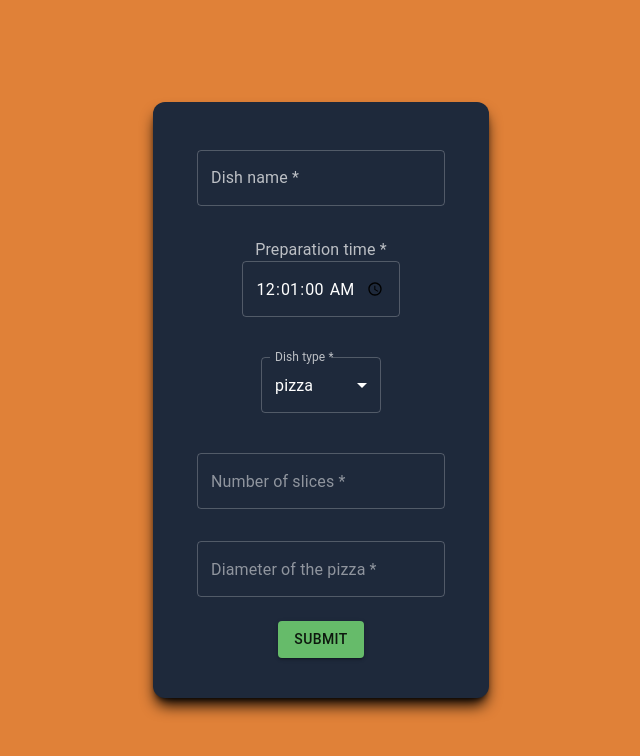
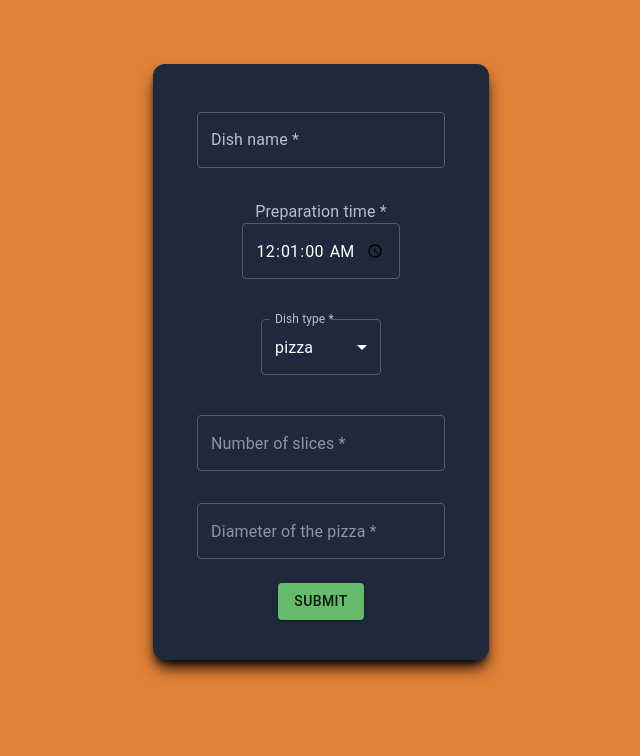
Before and after one commit to bttobi/react-form, a React (Vite) app: page / in a window 1280 px wide. Shown: the top 756 px of the page, without its empty margins (319-959 px from the left). Built offline with nearby package versions, Linux system fonts and the light colour scheme.

Commit message:
overflow tweaks

```diff
--- a/src/index.css
+++ b/src/index.css
@@ -7,7 +7,8 @@ body,
 #root,
 #App {
   width: 100vw;
-  height: 100vh;
   margin: 0;
   background-color: #e08138;
+  overflow-y: auto;
+  overflow-x: hidden;
 }
```
